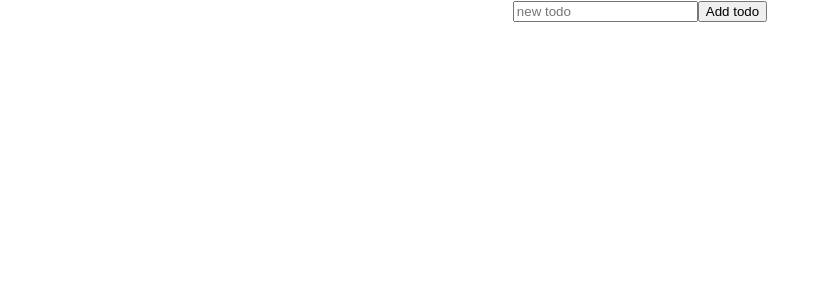
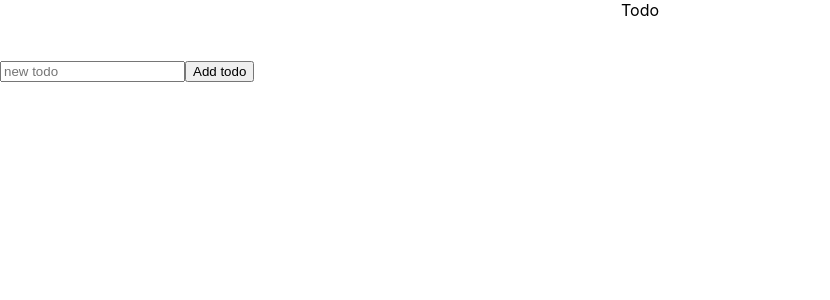
Before and after one commit to Volodymyr-bart/todo, a React (Create React App) app: page / in a window 1280 px wide. Shown: the top 300 px of the page, without its empty margins (0-830 px from the left). Built offline with nearby package versions, Linux system fonts and the light colour scheme.

Commit message:
some edit

```diff
--- a/package.json
+++ b/package.json
@@ -15,6 +15,7 @@
     "react-dom": "^18.2.0",
     "react-redux": "^8.0.5",
     "react-scripts": "5.0.1",
+    "styled-components": "^5.3.10",
     "typescript": "^4.9.5",
     "web-vitals": "^2.1.4"
   },
@@ -41,5 +42,8 @@
       "last 1 firefox version",
       "last 1 safari version"
     ]
+  },
+  "devDependencies": {
+    "@types/styled-components": "^5.1.26"
   }
 }
--- /dev/null
+++ b/src/App.styled.tsx
@@ -0,0 +1,9 @@
+import styled from "styled-components";
+
+const Main = styled.main`
+  margin-top: 40px;
+  display: flex;
+  gap: 30px;
+`;
+
+export default Main;
--- a/src/App.tsx
+++ b/src/App.tsx
@@ -1,31 +1,35 @@
 import { useState } from "react";
-// import { useAppDispatch } from "./hooks";
-import store from "./store/index";
-import { addTodo } from "./store/todoSlice";
+import { useDispatch } from "react-redux";
+import { AppDispatch } from "./store/store";
+import { addTodo } from "./store/Todo/todoSlice";
 import NewTodoForm from "./components/NewTodoForm";
 import TodoList from "./components/TodoList";
 
 import "./App.css";
+import Main from "./App.styled";
 
 function App() {
   const [text, setText] = useState<string>("");
-  // const dispatch = useAppDispatch();
+  const dispatch: AppDispatch = useDispatch();
 
   const handleAction = () => {
     if (text.trim().length) {
-      store.dispatch(addTodo(text));
+      dispatch(addTodo(text));
       setText("");
     }
   };
 
   return (
     <div className="App">
+      <header>Todo</header>
+      <Main>
         <NewTodoForm
           value={text}
           updateText={setText}
           handleAction={handleAction}
         />
         <TodoList />
+      </Main>
     </div>
   );
 }
--- a/src/components/TodoItem.tsx
+++ b/src/components/TodoItem.tsx
@@ -1,8 +1,8 @@
 import { FC } from "react";
 // import { useAppDispatch } from "../hooks";
 
-import store from "./../store/index";
-import { toggleComplete, removeTodo } from "./../store/todoSlice";
+import store from "../store/store";
+import { toggleComplete, removeTodo } from "../store/Todo/todoSlice";
 
 interface TodoItemProps {
   id: string;
@@ -18,7 +18,7 @@ const TodoItem: FC<TodoItemProps> = ({ id, title, completed }) => {
       <input
         type="checkbox"
         checked={completed}
-        onClick={() => store.dispatch(toggleComplete(id))}
+        onChange={() => store.dispatch(toggleComplete(id))}
       />
       <span>{title}</span>
       <span onClick={() => store.dispatch(removeTodo(id))}>&times;</span>
--- a/src/hooks.ts
+++ b/src/hooks.ts
@@ -1,5 +1,5 @@
 import { useDispatch, useSelector, TypedUseSelectorHook } from "react-redux";
-import type { RootState, AppDispatch } from "./store";
+import type { RootState, AppDispatch } from "./store/store";
 
 export const useAppDispatch = () => useDispatch<AppDispatch>;
 export const useAppSelector: TypedUseSelectorHook<RootState> = useSelector;
--- a/src/store/todoSlice.ts
+++ b/src/store/Todo/todoSlice.ts
@@ -36,10 +36,6 @@ const todoSlice = createSlice({
   },
 });
 
-export const {
-  addTodo,
-  toggleComplete,
-  removeTodo
-} = todoSlice.actions;
+export const { addTodo, toggleComplete, removeTodo } = todoSlice.actions;
 
-export default todoSlice.reducer;
+export const todoReducer = todoSlice.reducer;
--- a/src/store/index.ts
+++ b/src/store/store.ts
@@ -1,5 +1,5 @@
 import { configureStore } from "@reduxjs/toolkit";
-import todoReducer from "./todoSlice";
+import { todoReducer } from "./Todo/todoSlice";
 
 const store = configureStore({
   reducer: {
@@ -8,5 +8,7 @@ const store = configureStore({
 });
 
 export default store;
+
 export type RootState = ReturnType<typeof store.getState>;
-export type AppDispatch = typeof store.dispatch
+
+export type AppDispatch = typeof store.dispatch;
```
Also changed, not shown: src/index.tsx (+4 -4 lines), src/store/Todo/selectors.ts (added, +9 -0 lines), 1 other file (tests, documents, lock files or other folders). Lines whose indentation alone changed are shown as unchanged.
